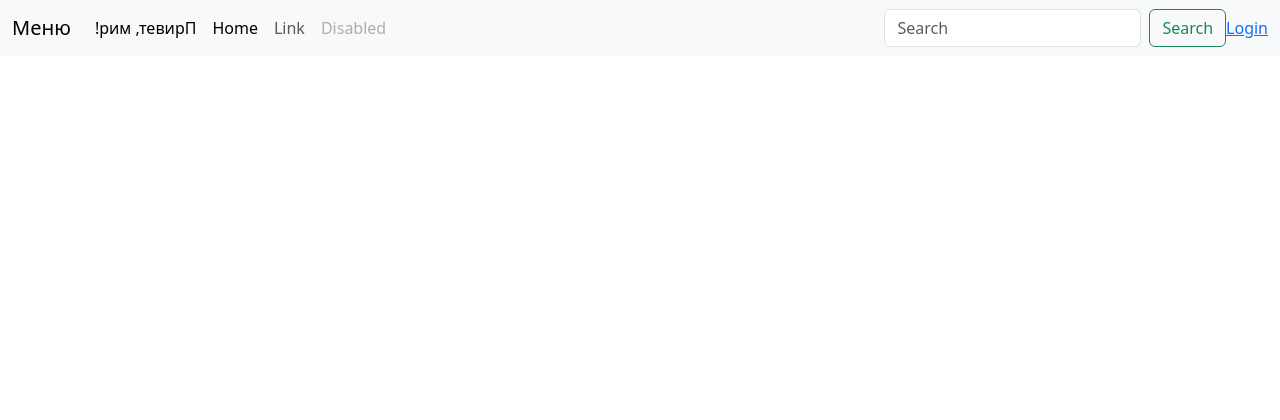
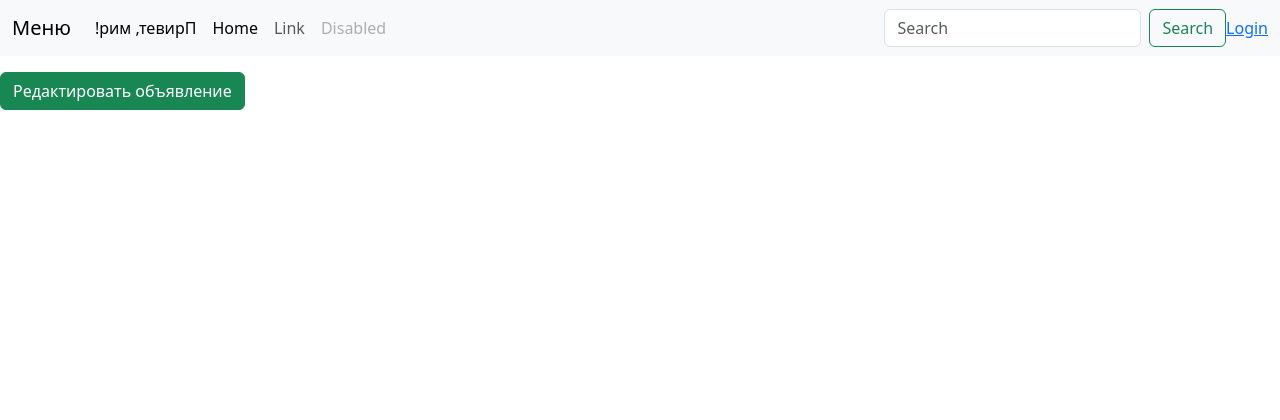
Before and after one commit to thinknetica-django-lab-05/vovkpavlik, a Django app: template templates/main/ad_detail.html in a window 1280 px wide. Shown: the top 420 px of the page. Run offline with Django 3.2, Linux system fonts and the light colour scheme; the template is opened without the code that fills it, so the values that code supplies are empty; some libraries are stand-ins or nearby versions.

Commit message:
added edit_ad button to ad_detail page

```diff
--- a/templates/main/ad_detail.html
+++ b/templates/main/ad_detail.html
@@ -2,6 +2,7 @@
 
 
 {% block content %}
+
   <h1>{{ object.seller }}</h1>
   <h1>{{ object.name }}</h1>
   <p>{{ object.description }}</p>
@@ -9,4 +10,8 @@
     {% for picture in object.adpicture_set.all %}
         <img src="{{ picture.image.url }}" width="600" alt="Картинка">
     {% endfor %}
+  <div class="col">
+    <a class="btn btn-success" href="{% url 'update_ad' object.id %}" role="button">Редактировать объявление</a>
+  </div>
+
 {% endblock %}
```
